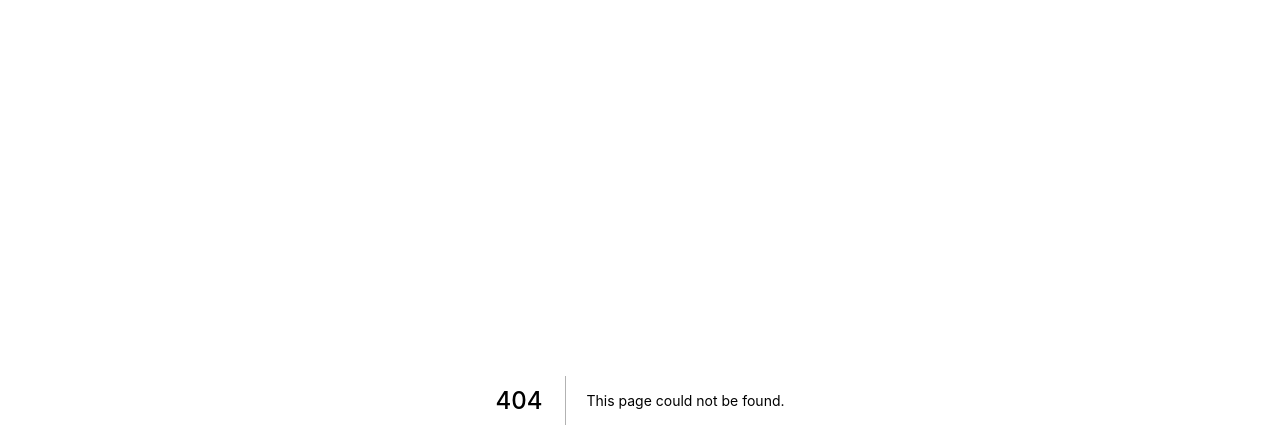
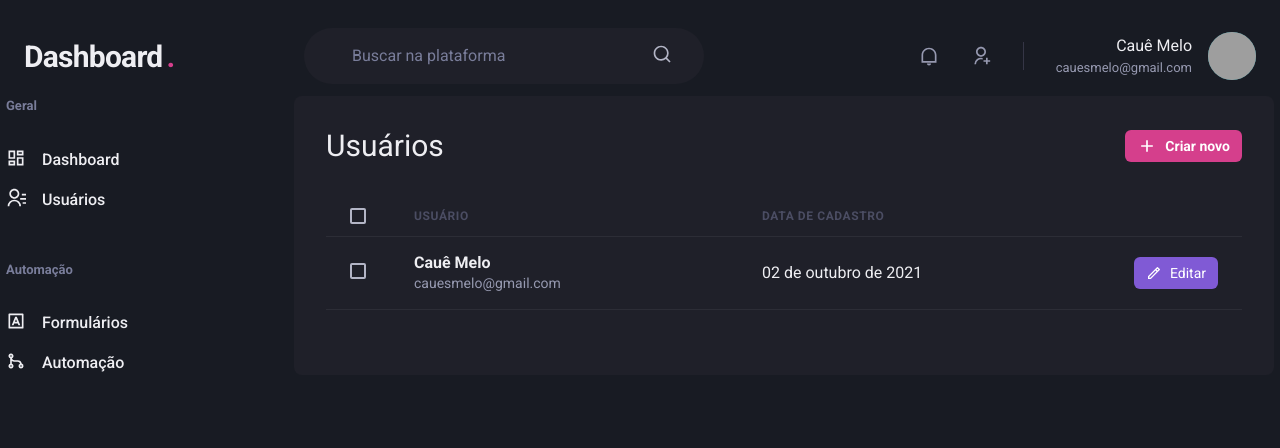
Before and after one commit to cauesmelo/dashboard-next, a Next.js app: page /users in a window 1280 px wide. Before the commit this address had no page. Shown: the top 448 px of the page. Built offline with nearby package versions, Linux system fonts and the light colour scheme; grey boxes are pictures that could not be loaded.

Commit message:
feat: add list user page

```diff
--- /dev/null
+++ b/src/pages/users/index.tsx
@@ -0,0 +1,89 @@
+import { Box, Flex, Heading, Button, Icon, Table, Thead, Tr, Th, Checkbox, Tbody, Td, Text } from '@chakra-ui/react';
+import { RiAddLine, RiDeleteBinLine, RiDeviceLine, RiPencilLine } from 'react-icons/ri';
+import { Header } from '../../components/Header';
+import { Sidebar } from '../../components/Sidebar';
+
+export const UserList = () => {
+  return (
+    <Box>
+      <Header />
+
+      <Flex w="100%" maxWidth="1480px" mx="auto" px="6px">
+        <Sidebar />
+
+
+        <Box flex="1" borderRadius={8} bg="gray.800" p="8">
+          <Flex mb="8" justify="space-between" align="center">
+            <Heading size="lg" fontWeight="normal">
+              Usuários
+            </Heading>
+
+            <Button
+              as="a"
+              size="sm"
+              fontSize="sm"
+              colorScheme="pink"
+              leftIcon={<Icon as={RiAddLine} fontSize="20" />}
+            >
+              Criar novo
+            </Button>
+          </Flex>
+
+          <Table colorScheme="whiteAlpha">
+            <Thead>
+              <Tr>
+                <Th px="6" color="gray.300" width="8">
+                  <Checkbox colorScheme="pink" />
+                </Th>
+                <Th>
+                  Usuário
+                </Th>
+                <Th>
+                  Data de cadastro
+                </Th>
+                <Th width="8">
+                </Th>
+              </Tr>
+            </Thead>
+
+            <Tbody>
+              <Tr>
+                <Td>
+                  <Checkbox colorScheme="pink" />
+                </Td>
+
+                <Td>
+                  <Box>
+                    <Text fontWeight="bold">Cauê Melo</Text>
+                    <Text fontSize="sm" color="gray.300">cauesmelo@gmail.com</Text>
+                  </Box>
+                </Td>
+
+                <Td>
+                  <Text>02 de outubro de 2021</Text>
+                </Td>
+
+                <Td>
+                  <Box>
+                    <Button
+                      as="a"
+                      size="sm"
+                      fontSize="sm"
+                      colorScheme="purple"
+                      fontWeight="light"
+                      leftIcon={<Icon as={RiPencilLine} fontSize="16" />}
+                    >
+                      Editar
+                    </Button>
+                  </Box>
+                </Td>
+              </Tr>
+            </Tbody>
+          </Table>
+        </Box>
+      </Flex>
+    </Box>
+  )
+}
+
+export default UserList;
```
